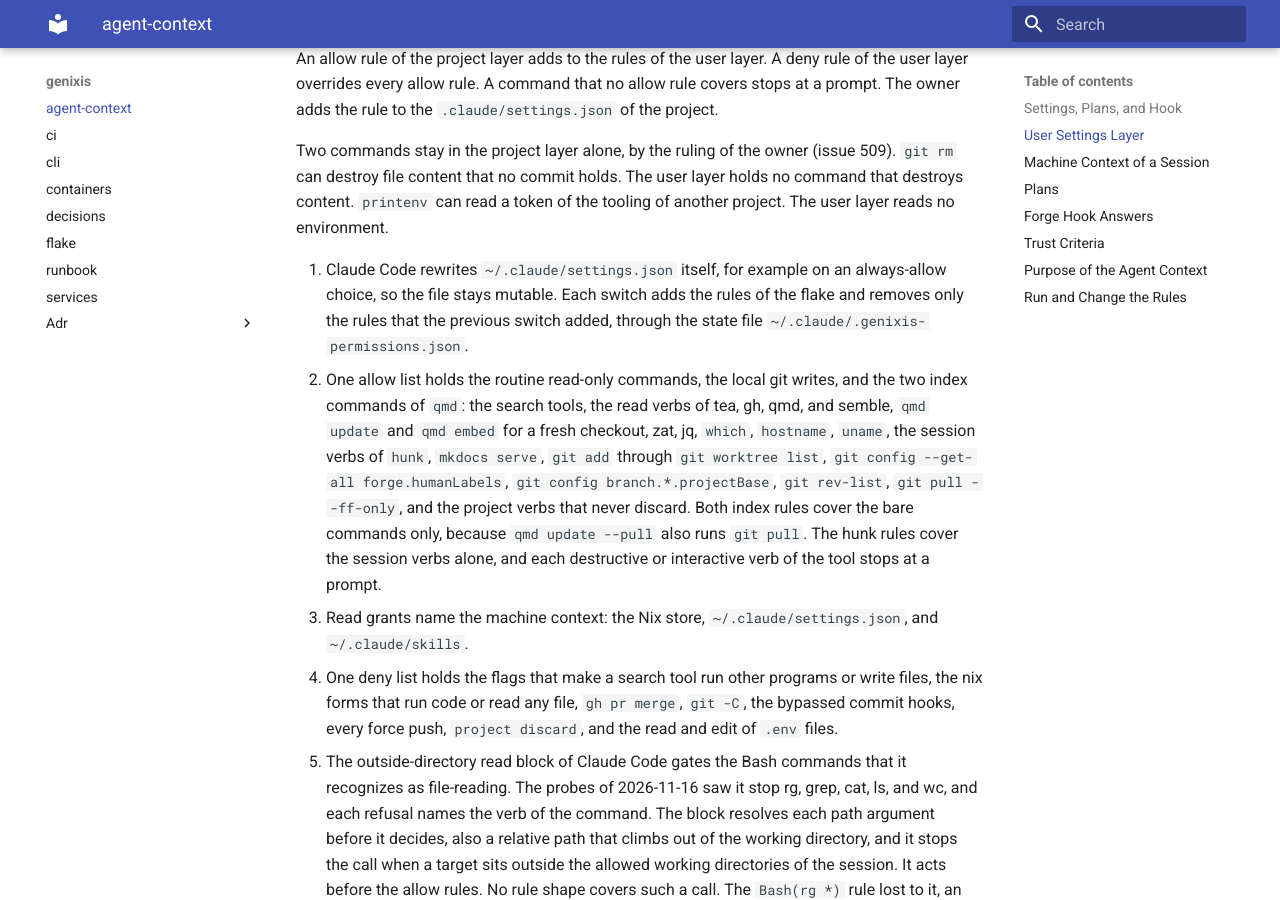
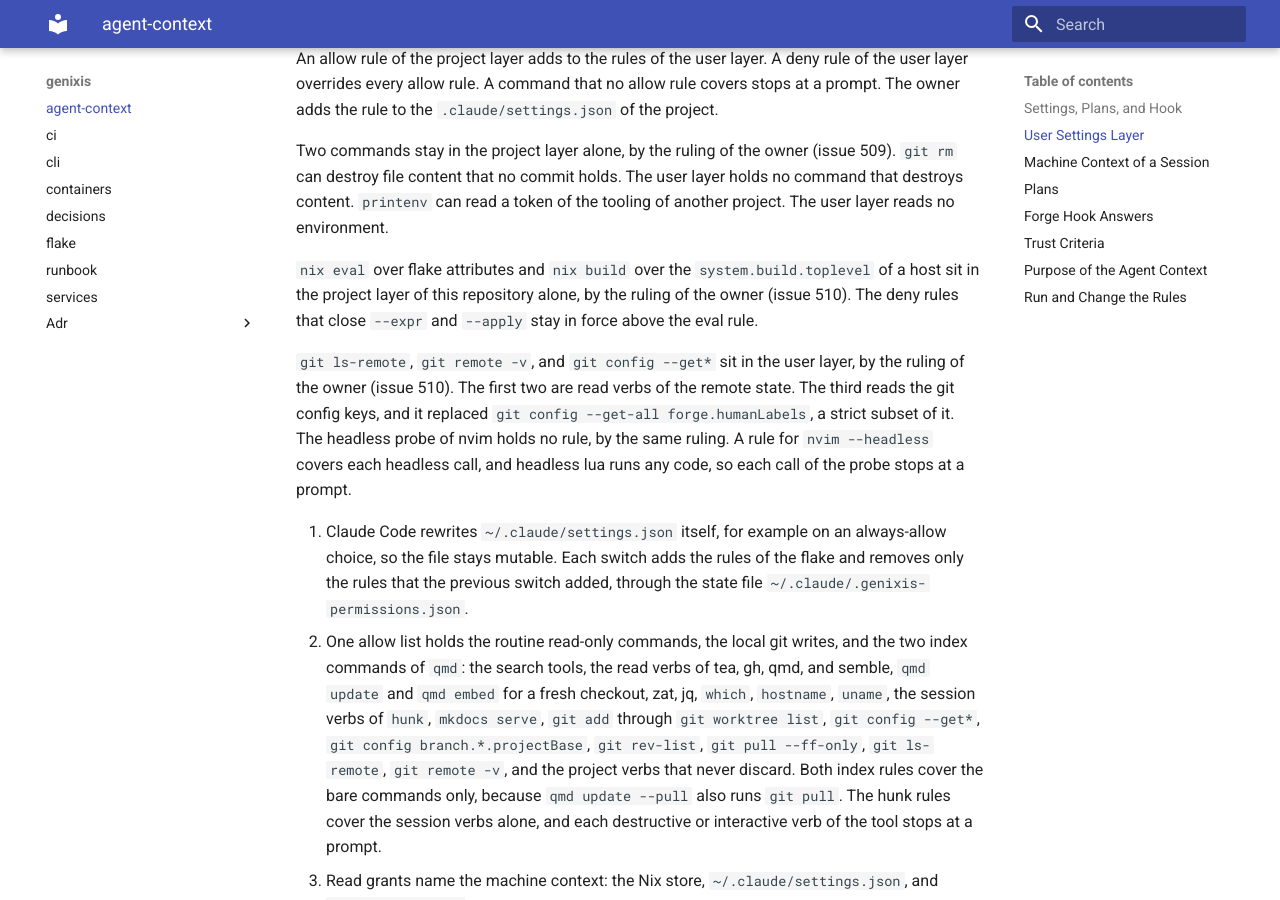
Before and after one commit to Jracon/genixis, an MkDocs documentation site: the page built from docs/agent-context.md, in a window 1280 px wide and 900 px high, scrolled down 748 px. Built offline with MkDocs 1.6.1 and Material for MkDocs 9.7.7, drawn with Linux system fonts in a browser that asks for light colours.

Commit message:
feat(claude): apply the owner rulings on the audit candidates
The owner took each decision on the record. Items 6 to 8 of the decision
record of issue 509 rule nix eval over flake attributes, the toplevel
dry build, and the remote read verbs. The answers of 2026-11-19 in the
leg session of issue 510 rule git config --get and the nvim probe.

The project layer of this repository gains nix eval over flake
attributes and nix build over the nixosConfigurations toplevel. The deny
rules that close --expr and --apply stay in force above the eval rule.
The user layer gains git ls-remote, git remote -v, and git config
--get*. The last rule replaces git config --get-all forge.humanLabels,
a strict subset of it, which goes. The headless nvim probe holds no
rule: headless lua runs any code, and docs/agent-context.md records the
reason.

Co-Authored-By: Claude Code <noreply@anthropic.com>

```diff
--- a/docs/agent-context.md
+++ b/docs/agent-context.md
@@ -18,8 +18,12 @@ An allow rule of the project layer adds to the rules of the user layer. A deny r
 
 Two commands stay in the project layer alone, by the ruling of the owner (issue 509). `git rm` can destroy file content that no commit holds. The user layer holds no command that destroys content. `printenv` can read a token of the tooling of another project. The user layer reads no environment.
 
+`nix eval` over flake attributes and `nix build` over the `system.build.toplevel` of a host sit in the project layer of this repository alone, by the ruling of the owner (issue 510). The deny rules that close `--expr` and `--apply` stay in force above the eval rule.
+
+`git ls-remote`, `git remote -v`, and `git config --get*` sit in the user layer, by the ruling of the owner (issue 510). The first two are read verbs of the remote state. The third reads the git config keys, and it replaced `git config --get-all forge.humanLabels`, a strict subset of it. The headless probe of nvim holds no rule, by the same ruling. A rule for `nvim --headless` covers each headless call, and headless lua runs any code, so each call of the probe stops at a prompt.
+
 1. Claude Code rewrites `~/.claude/settings.json` itself, for example on an always-allow choice, so the file stays mutable. Each switch adds the rules of the flake and removes only the rules that the previous switch added, through the state file `~/.claude/.genixis-permissions.json`.
-2. One allow list holds the routine read-only commands, the local git writes, and the two index commands of `qmd`: the search tools, the read verbs of tea, gh, qmd, and semble, `qmd update` and `qmd embed` for a fresh checkout, zat, jq, `which`, `hostname`, `uname`, the session verbs of `hunk`, `mkdocs serve`, `git add` through `git worktree list`, `git config --get-all forge.humanLabels`, `git config branch.*.projectBase`, `git rev-list`, `git pull --ff-only`, and the project verbs that never discard. Both index rules cover the bare commands only, because `qmd update --pull` also runs `git pull`. The hunk rules cover the session verbs alone, and each destructive or interactive verb of the tool stops at a prompt.
+2. One allow list holds the routine read-only commands, the local git writes, and the two index commands of `qmd`: the search tools, the read verbs of tea, gh, qmd, and semble, `qmd update` and `qmd embed` for a fresh checkout, zat, jq, `which`, `hostname`, `uname`, the session verbs of `hunk`, `mkdocs serve`, `git add` through `git worktree list`, `git config --get*`, `git config branch.*.projectBase`, `git rev-list`, `git pull --ff-only`, `git ls-remote`, `git remote -v`, and the project verbs that never discard. Both index rules cover the bare commands only, because `qmd update --pull` also runs `git pull`. The hunk rules cover the session verbs alone, and each destructive or interactive verb of the tool stops at a prompt.
 3. Read grants name the machine context: the Nix store, `~/.claude/settings.json`, and `~/.claude/skills`.
 4. One deny list holds the flags that make a search tool run other programs or write files, the nix forms that run code or read any file, `gh pr merge`, `git -C`, the bypassed commit hooks, every force push, `project discard`, and the read and edit of `.env` files.
 5. The outside-directory read block of Claude Code gates the Bash commands that it recognizes as file-reading. The probes of 2026-11-16 saw it stop rg, grep, cat, ls, and wc, and each refusal names the verb of the command. The block resolves each path argument before it decides, also a relative path that climbs out of the working directory, and it stops the call when a target sits outside the allowed working directories of the session. It acts before the allow rules. No rule shape covers such a call. The `Bash(rg *)` rule lost to it, an allow rule that matched the whole command text lost to it, and an allow rule that named the path lost to it. The switch `permissions.blockReadsOutsideWorkingDirectories`, set to false in the settings file of a nested probe, did not lift the block, and no settings layer of this host sets the switch: where the on state comes from stays unnamed. Each permission mode that asks, asks for such a call, and a session that no person answers refuses it. fd is not a command that the block recognizes, so an fd call that names an outside path runs on its `Bash(fd *)` rule. This command table is the asymmetry of issue 437. In auto mode with the built-in classifier on, the classifier answered such an rg call (issue 436).
```
Also changed, not shown: AGENTS.md (+1 -0 lines), 2 other files.
